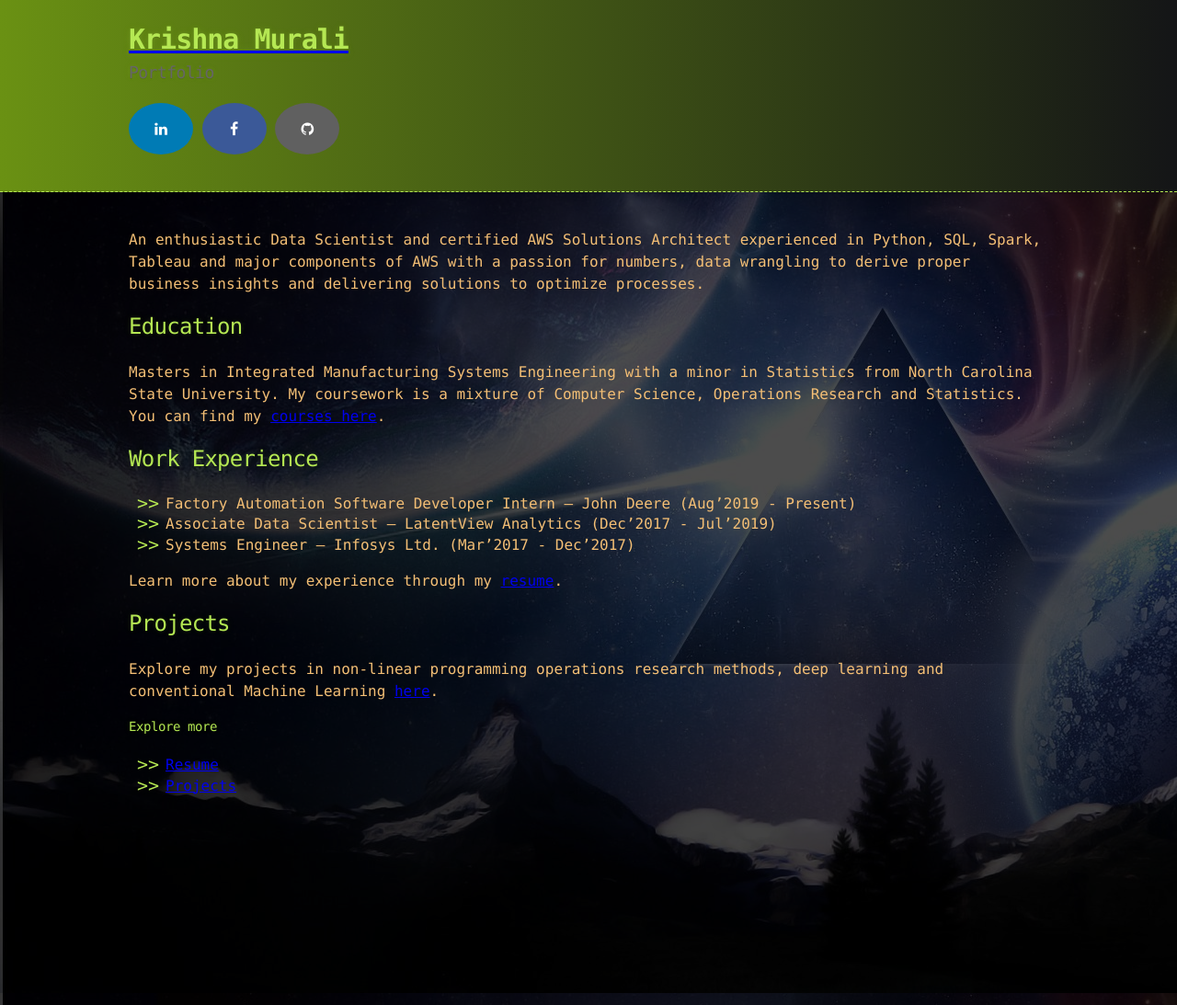
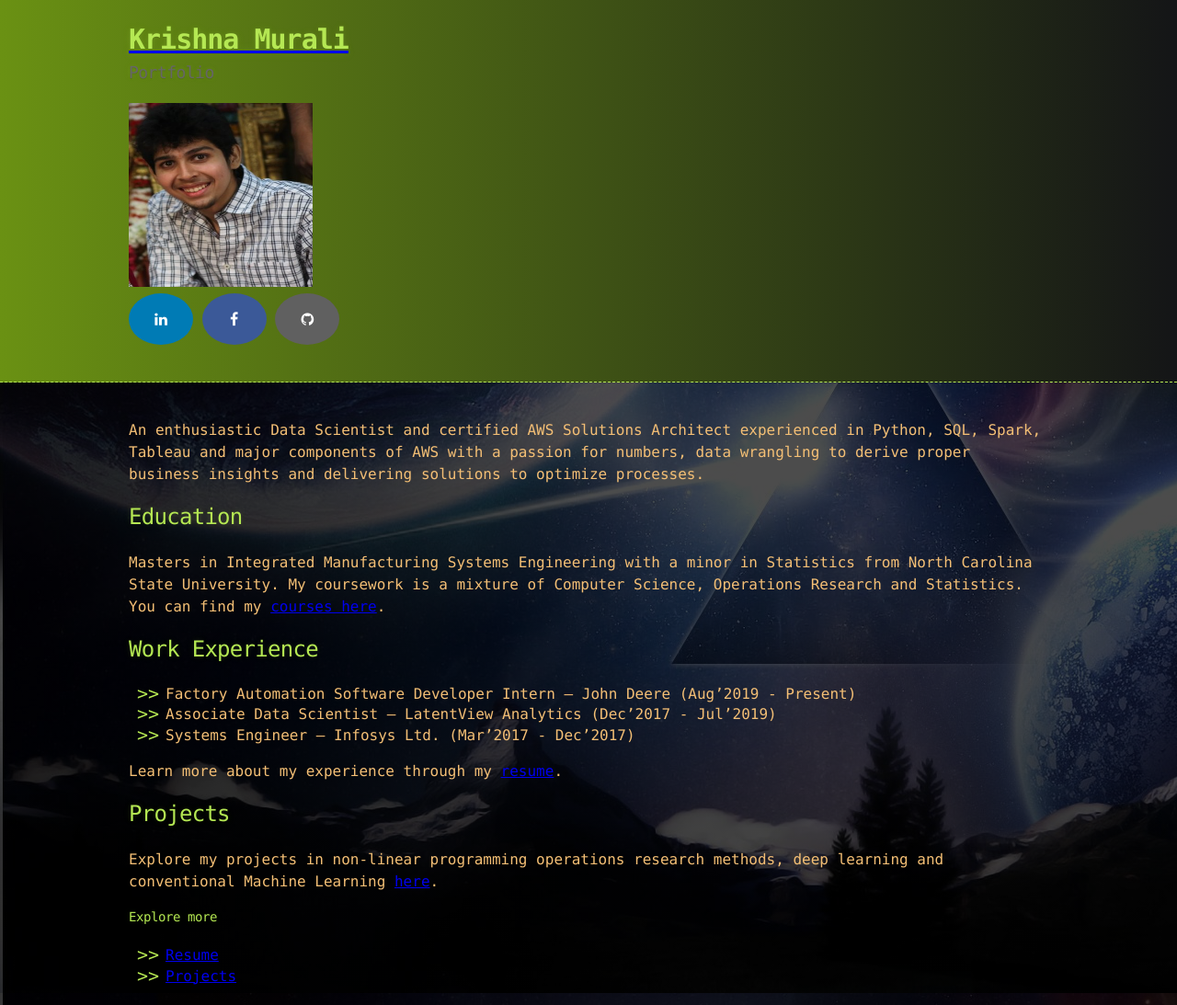
Before and after one commit to KrishnaMurali177/KrishnaMurali177.github.io, a Jekyll site: the page built from index.md, in a window 1280 px wide. Shown: the whole page at 92% size. Built offline with Jekyll 4.4.1, drawn with Linux system fonts in a browser that asks for light colours.

Commit message:
Update default.html

```diff
--- a/_layouts/default.html
+++ b/_layouts/default.html
@@ -19,6 +19,8 @@
           <h1>Krishna Murali</h1>
         </a>
         <h2>Portfolio</h2>
+
+        <img src="./LinkedInDP.png" alt="photo" style="width:200px;height:200px;">
 
         <section id="downloads">
           {% if site.show_downloads %}
```
